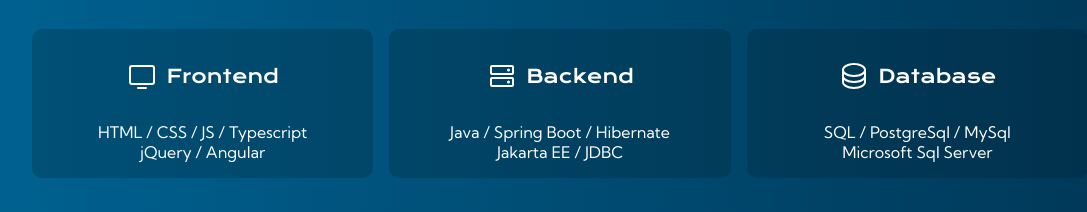
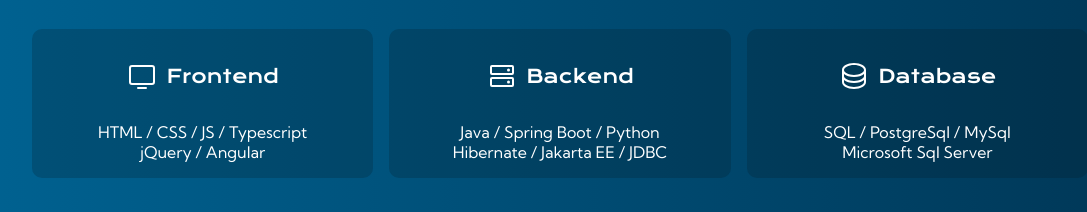
Before and after one commit to ismailjacoby/Ismail-Jacoby-2024-Portfolio, a plain HTML site: page index.html in a window 1280 px wide. Shown: the part 1243-1455 px from the top of the page, without its empty margins (80-1167 px from the left). Drawn offline with nearby package versions, Linux system fonts and the light colour scheme.

Commit message:
Added Python to Backend Skills

```diff
--- a/index.html
+++ b/index.html
@@ -96,8 +96,8 @@
             <h3>Backend</h3>
           </div>
           <div class="skill-section">
-            <p>Java / Spring Boot / Hibernate<br>
-              Jakarta EE / JDBC</p>
+            <p>Java / Spring Boot / Python<br>
+                Hibernate / Jakarta EE / JDBC</p>
           </div>
         </div>
         <!-- Database-->
```
